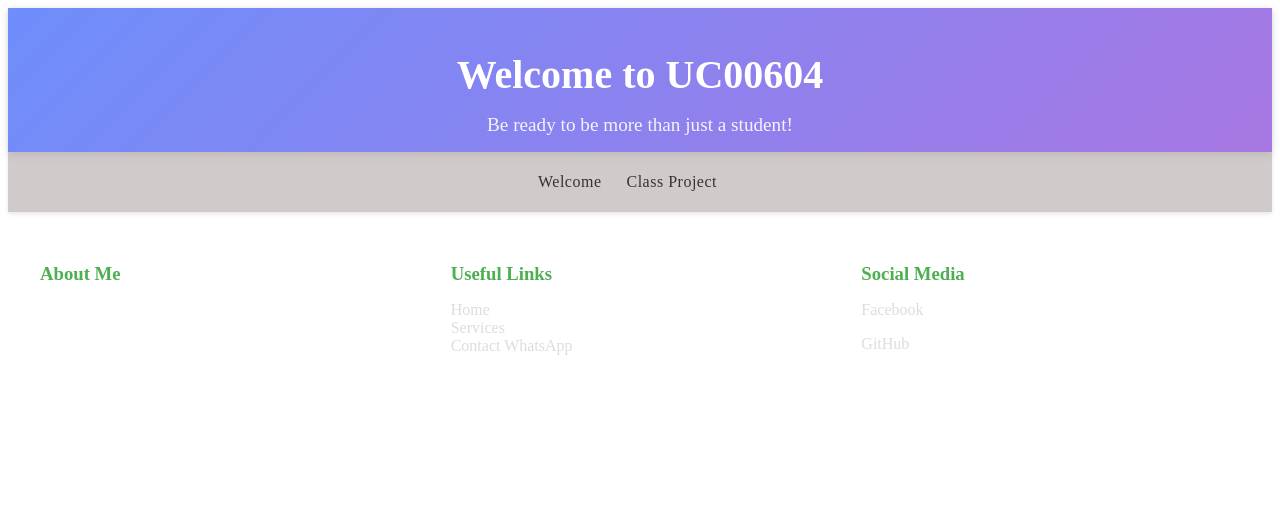
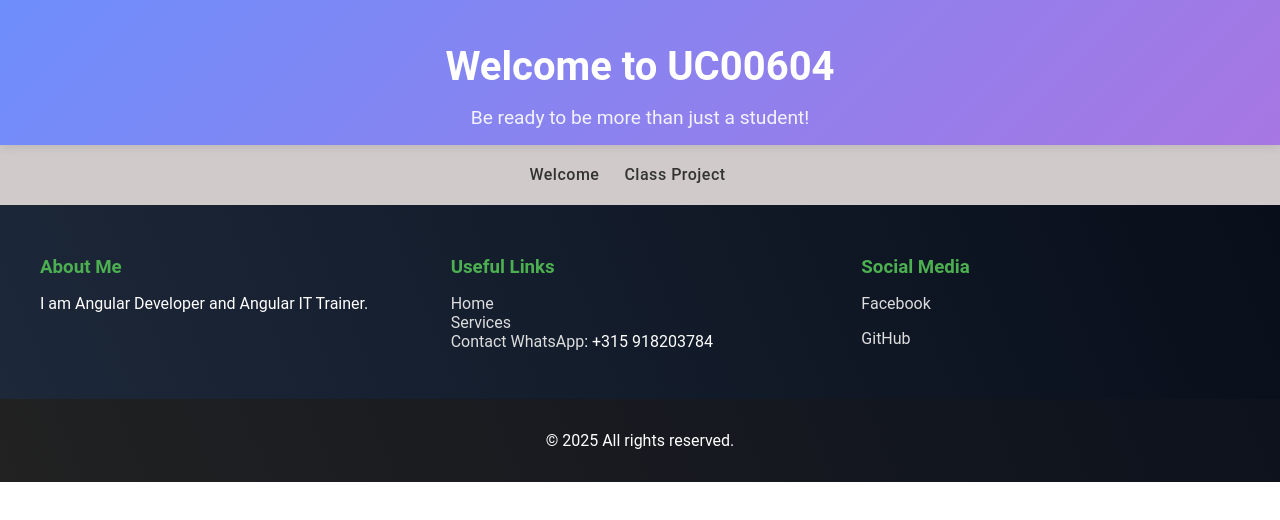
Before and after one commit to Filipabarreto/exemplo-1, an Angular app: page / in a window 1280 px wide. Shown: the top 520 px of the page. Built offline with nearby package versions, Linux system fonts and the light colour scheme.

Commit message:
acrescento de conteudo styles.css

```diff
--- a/src/styles.css
+++ b/src/styles.css
@@ -1 +1,44 @@
 /* You can add global styles to this file, and also import other style files */
+html, body { height: 100%; }
+body { margin: 0; font-family: Roboto, "Helvetica Neue", sans-serif; }
+
+
+
+
+
+
+:root {
+    --primary-doc-color: linear-gradient(68.15deg, #1e293b 14.62%, #01060f 85.61%);;
+    --secondary-doc-color: linear-gradient(68.15deg, #222 14.62%, #050c1b 85.61%);;
+    --background-color-header: linear-gradient(135deg, #6e8efb, #a777e3);
+    --background-color: rgba(200, 252, 252, 0.308);
+    --background-color-sections: #f5f5f5;
+    --background-color-code: #333;
+    --animation-move-gradient: moveGradient 3s linear infinite;
+    --animation-background-size: 200% 100%;
+/* Variáveis CSS para cores e tamanhos */
+    --primary-color: rgba(93, 170, 241, 0.925);
+    --text-color-light: aliceblue;
+    --secondary-color: rgba(204, 33, 33, 0.959);
+    --text-color: rgba(0, 0, 0, 0.726);
+    --text-hover: rgba(13, 102, 236, 0.726);
+    --shadow: 0 4px 8px rgba(0, 0, 0, 0.1);
+    --shadow-hover: 0 8px 16px rgba(0, 0, 0, 0.2);
+    --border-radius: 10px;
+    --transition: all 0.3s ease;
+    --main-font-family: Arial, sans-serif;
+    --main-line-height: 1.6;
+    --main-font-size: 3rem;
+    --outline: 2px, solid rgba(0,123,255,0.3);
+
+
+  }
+
+  @keyframes moveGradient {
+    0% {
+      background-position: 100% 0;
+    }
+    100% {
+      background-position: 0 0;
+    }
+  }
```
